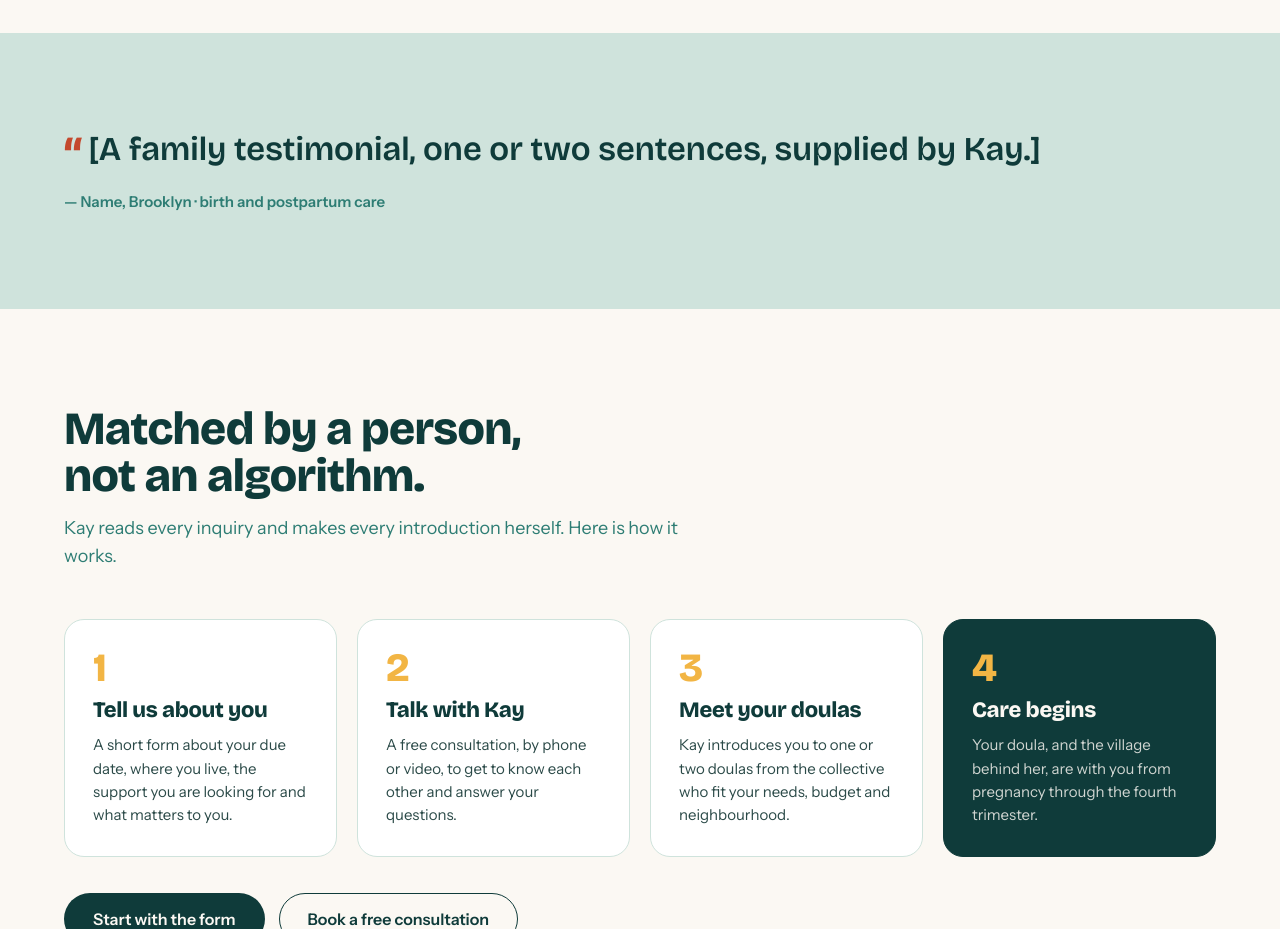
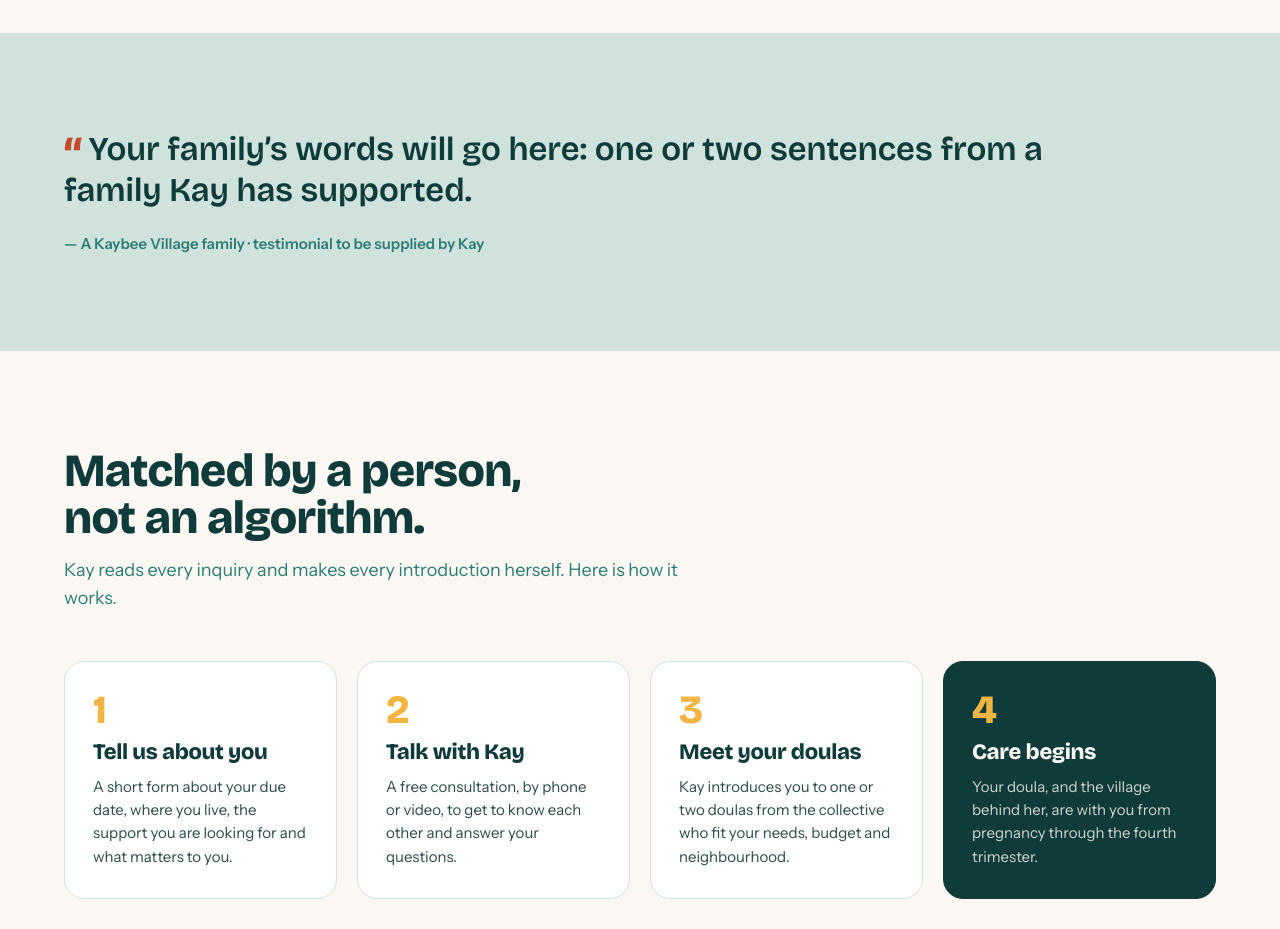
Before and after one commit to Ryandesigns09/kaybee-embrace-mockup, a plain HTML site: page embed.html in a window 1280 px wide. Shown: the part 1580-2509 px from the top of the page. Drawn offline with nearby package versions, Linux system fonts and the light colour scheme.

Commit message:
Crop lockups, clearer testimonial placeholder, dark canvas below embed
Co-Authored-By: Claude Fable 5.1 <noreply@anthropic.com>

```diff
--- a/embed.html
+++ b/embed.html
@@ -8,7 +8,7 @@
 <link rel="stylesheet" href="https://fonts.googleapis.com/css2?family=Bricolage+Grotesque:opsz,wght@12..96,500;12..96,600;12..96,800&family=Instrument+Sans:wght@400;500;600&display=swap">
 <style>
 :root{--deep:#0F3B3A;--paper:#FBF8F3;--seafoam:#CFE3DC;--coral:#C4492D;--lagoon:#2E7D74;--sun:#F2B544;--ink:#0F3B3A;--line:#CFE3DC;--display:'Bricolage Grotesque','Arial Black',sans-serif;--body:'Instrument Sans',system-ui,sans-serif}
-*{box-sizing:border-box}html,body{margin:0;background:var(--paper);color:var(--ink);font-family:var(--body);font-size:17px;line-height:1.55;-webkit-font-smoothing:antialiased}
+*{box-sizing:border-box}html{background:#0F3B3A}body{background:var(--paper)}html,body{margin:0;color:var(--ink);font-family:var(--body);font-size:17px;line-height:1.55;-webkit-font-smoothing:antialiased}
 a{color:inherit;text-decoration:none}img{max-width:100%;display:block}
 h1,h2,h3{font-family:var(--display);font-weight:800;letter-spacing:-.015em;line-height:1.02;margin:0}
 .wrap{max-width:1312px;margin:0 auto;padding:0 64px}
@@ -116,8 +116,8 @@ footer ul{list-style:none;padding:0;margin:0;display:grid;gap:10px;font-size:15p
 
 <section class="band">
   <div class="wrap">
-    <div class="quote"><span class="q">“</span>[A family testimonial, one or two sentences, supplied by Kay.]</div>
-    <div class="cite">— Name, Brooklyn · birth and postpartum care</div>
+    <div class="quote"><span class="q">“</span>Your family’s words will go here: one or two sentences from a family Kay has supported.</div>
+    <div class="cite">— A Kaybee Village family · testimonial to be supplied by Kay</div>
   </div>
 </section>
 
```
Also changed, not shown: index.html (+2 -2 lines), assets/lockup-deep.png, assets/lockup-paper.png.
